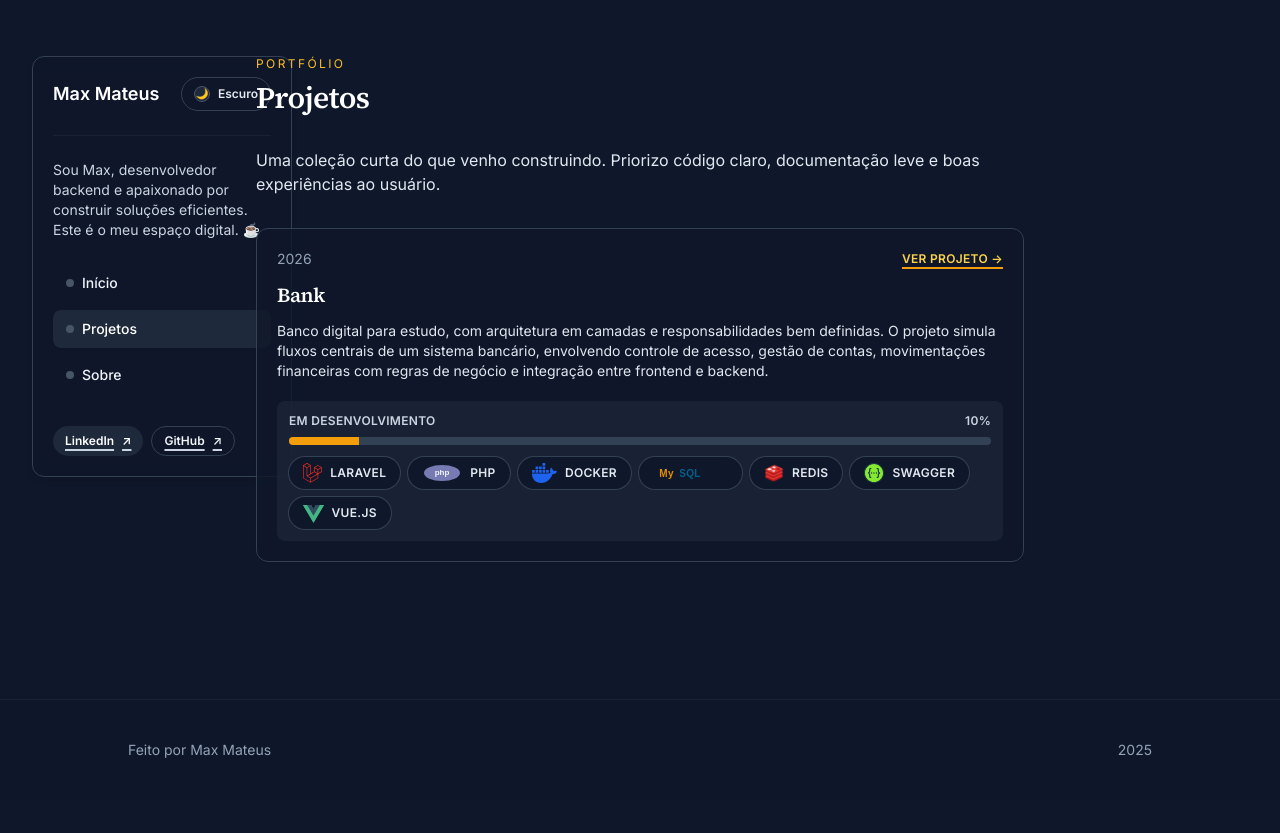
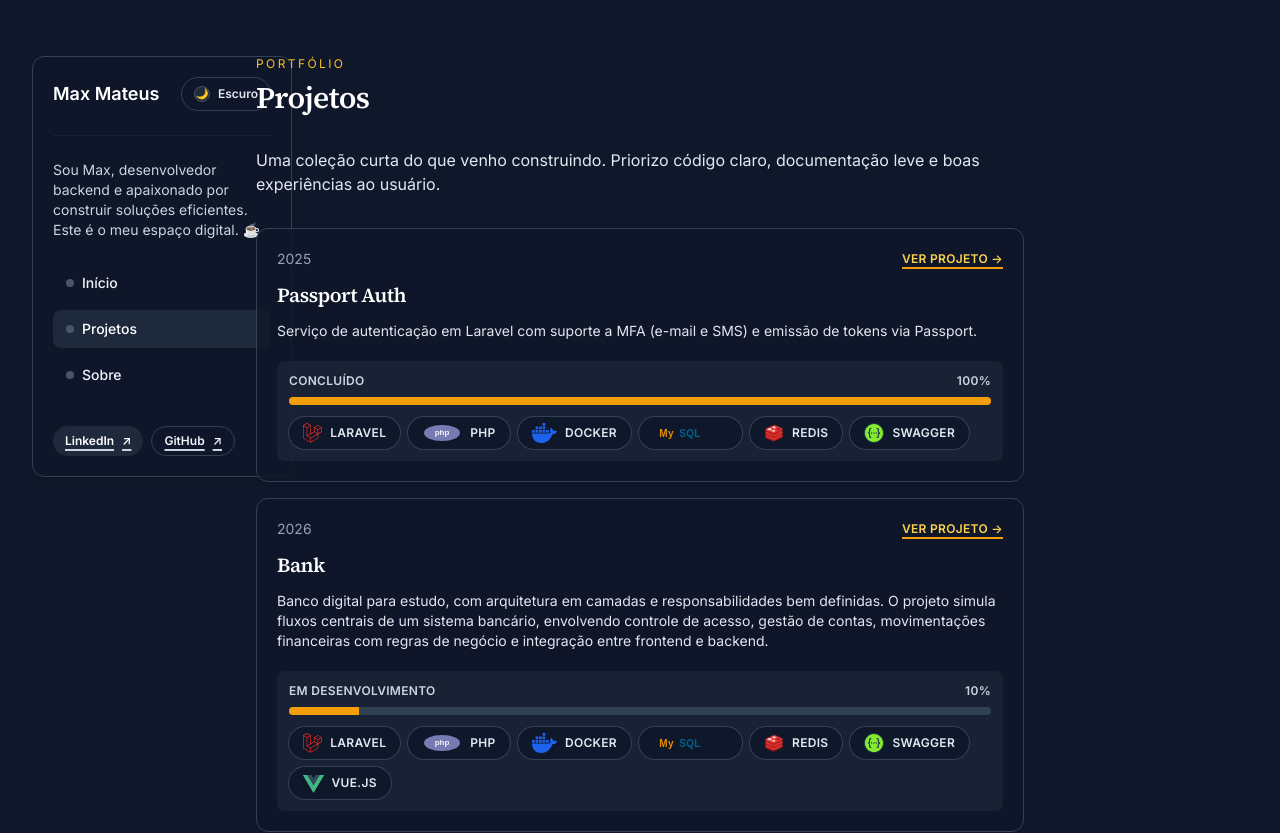
Before and after one commit to MaxMateus/max-portfolio, a Vue app: page /projects in a window 1280 px wide. Shown: the top 833 px of the page. Before the commit the page ends 800 px from the top, so only its background shows below. Built offline with nearby package versions, Linux system fonts and the light colour scheme.

Commit message:
incluindo projeto

```diff
--- a/src/data/projects.ts
+++ b/src/data/projects.ts
@@ -12,18 +12,18 @@ export type Project = {
 }
 
 export const projects: Project[] = [
-  // {
-  //   id: 'ms-auth',
-  //   title: 'ms-auth',
-  //   year: '2025',
-  //   description:
-  //     'Serviço de autenticação em Laravel com suporte a MFA (e-mail, SMS e WhatsApp) e emissão de tokens via Passport.',
-  //   link: 'https://github.com/maxmateus/ms-auth',
-  //   status: 'Concluído',
-  //   progress: 100,
-  //   techs: ['Laravel', 'PHP', 'Docker', 'MySQL', 'Redis', 'Swagger'],
-  //   featured: true,
-  // },
+  {
+    id: 'passport-auth',
+    title: 'Passport Auth',
+    year: '2025',
+    description:
+      'Serviço de autenticação em Laravel com suporte a MFA (e-mail e SMS) e emissão de tokens via Passport.',
+    link: 'https://github.com/maxmateus/passport-auth',
+    status: 'Concluído',
+    progress: 100,
+    techs: ['Laravel', 'PHP', 'Docker', 'MySQL', 'Redis', 'Swagger'],
+    featured: true,
+  },
   {
     id: 'minibank',
     title: 'Bank',
```
